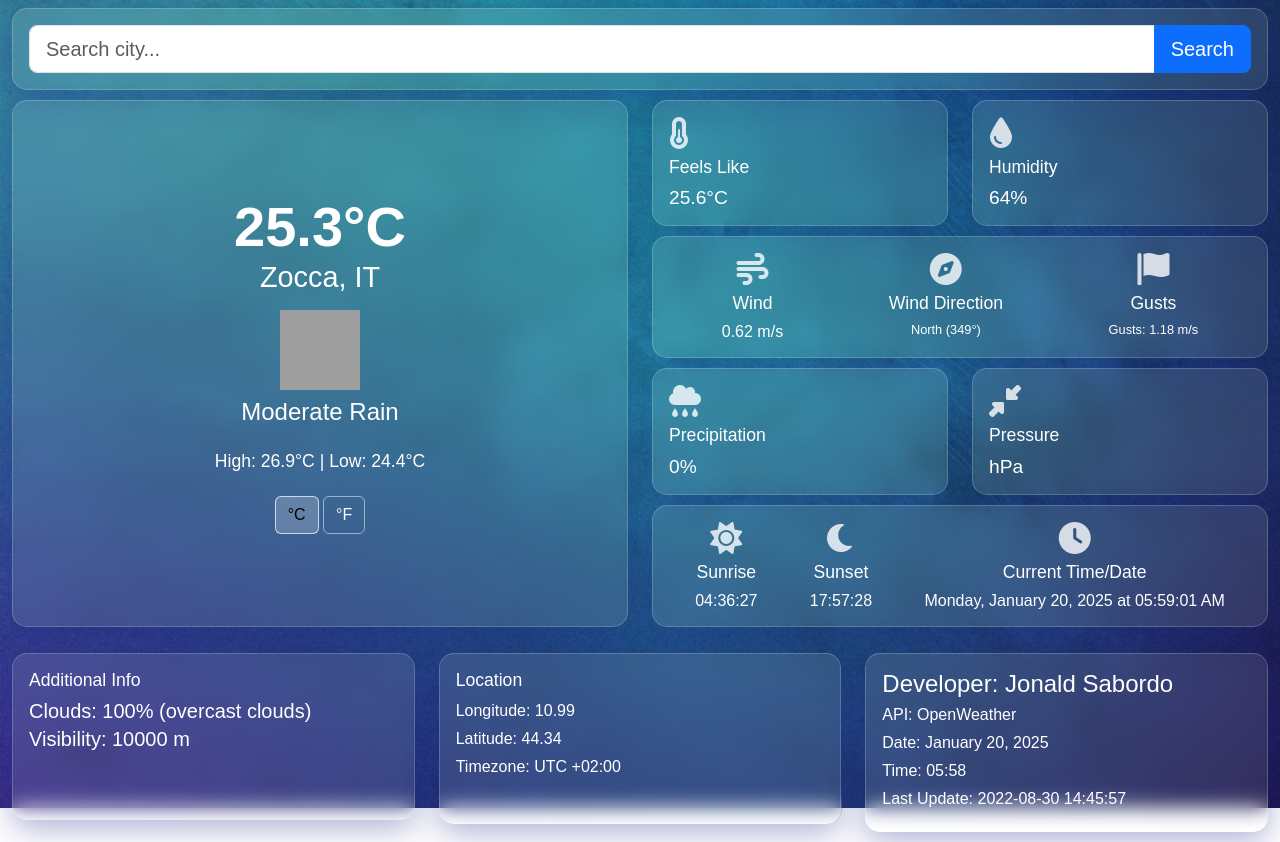
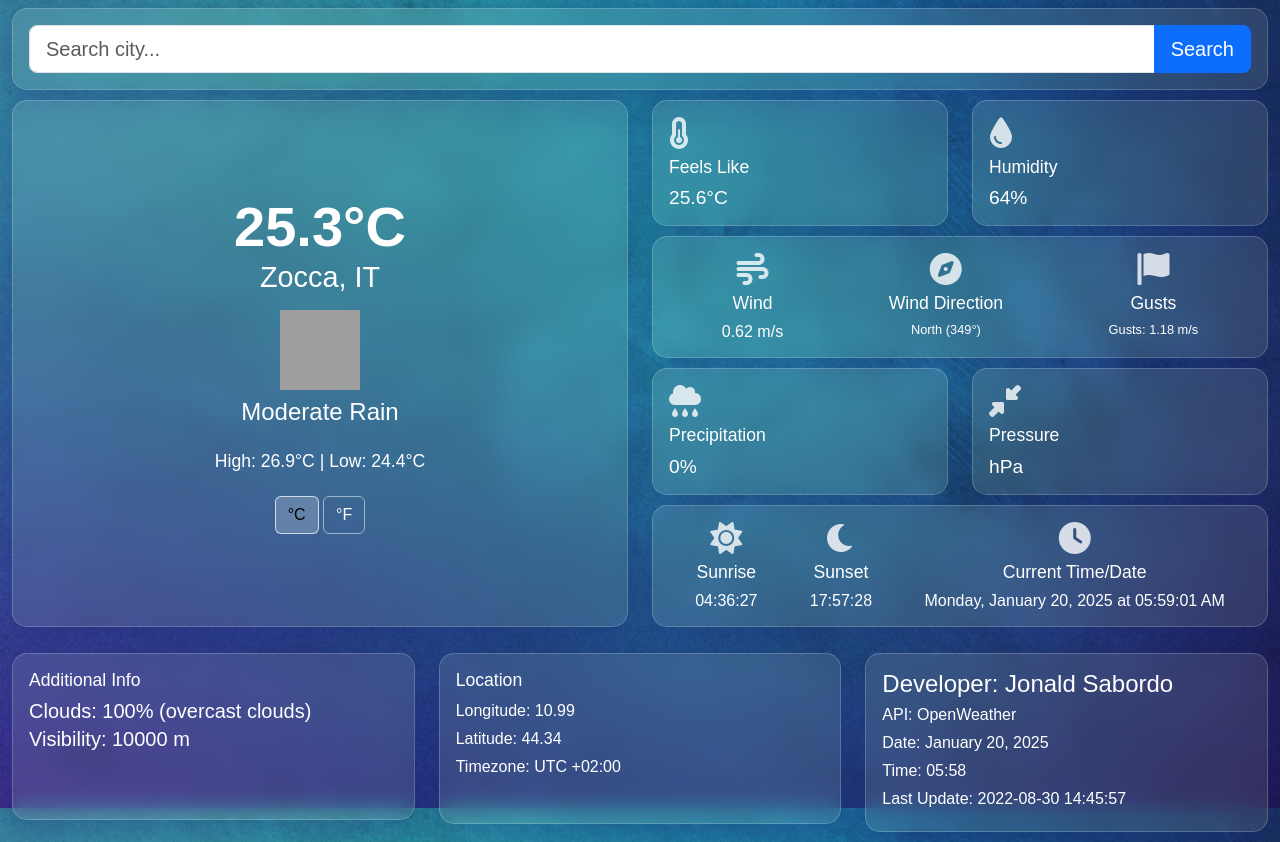
Before and after one commit to 6h0st-2cr1pt/Django-WeatherApp, a Django app: template weather_project/weather/templates/weather/weather.html in a window 1280 px wide. Run offline with Django 5.2, Linux system fonts and the light colour scheme; the template is opened without the code that fills it, so the values that code supplies are empty; parts of the project's set-up code (start-up, migrations or seed data) failed here and were passed over; some libraries are stand-ins or nearby versions; grey boxes are pictures that could not be loaded.

Commit message:
v1.11.0 Minor UI Fix

```diff
--- a/weather_project/weather/static/weather/css/style.css
+++ b/weather_project/weather/static/weather/css/style.css
@@ -1,5 +1,5 @@
 body {
-    background: url("/static/weather/image/Background.jpg") no-repeat;
+    background: url("/static/weather/image/Background.jpg");
     background-size: cover;
     color: #ffffff;
     font-family: 'Arial', sans-serif;
```
